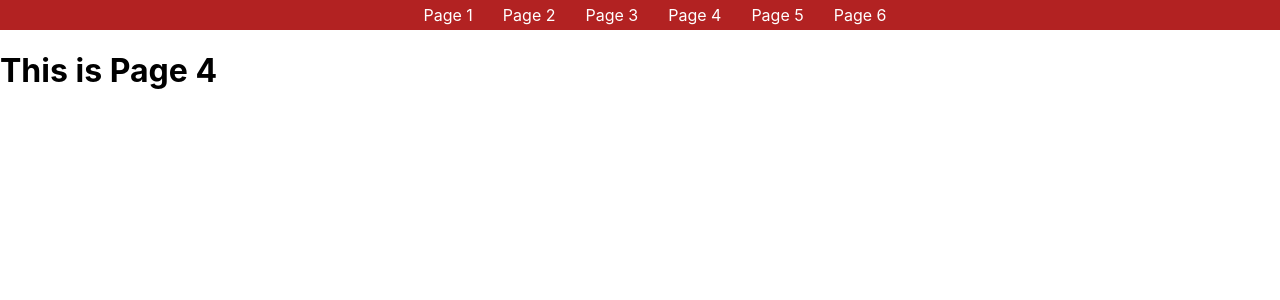
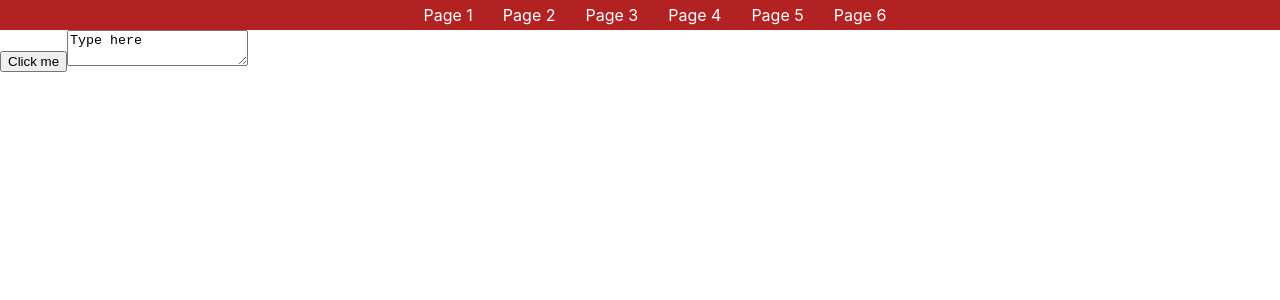
Before and after one commit to nathan-builds/cps530Project, a React (Create React App) app in the folder frontend/: page /page4 in a window 1280 px wide. Shown: the top 300 px of the page. Built offline with nearby package versions, Linux system fonts and the light colour scheme.

Commit message:
Test API

```diff
--- a/frontend/src/pages/Page4.js
+++ b/frontend/src/pages/Page4.js
@@ -1,5 +1,27 @@
+import axios from 'axios'
+
 const Page4 =()=>{
-    return (<h1>This is Page 4</h1>);
+
+    const onSubmitHandler=()=>{
+        let testObj={
+            Id: "Hello",
+            Text: "World",
+        };
+
+        fetch('http://localhost:5000/flask/hello',{
+        method:'POST',
+        headers:{'Content-type': 'application.json'},
+        body:JSON.stringify(testObj)
+         })
+        }
+
+    return (
+    <div >
+        <button type = "submit" onClick = {onSubmitHandler}>Click me</button>
+        <textarea>Type here</textarea>
+    </div>
+   );
+
 }
 
 export default Page4;
```
